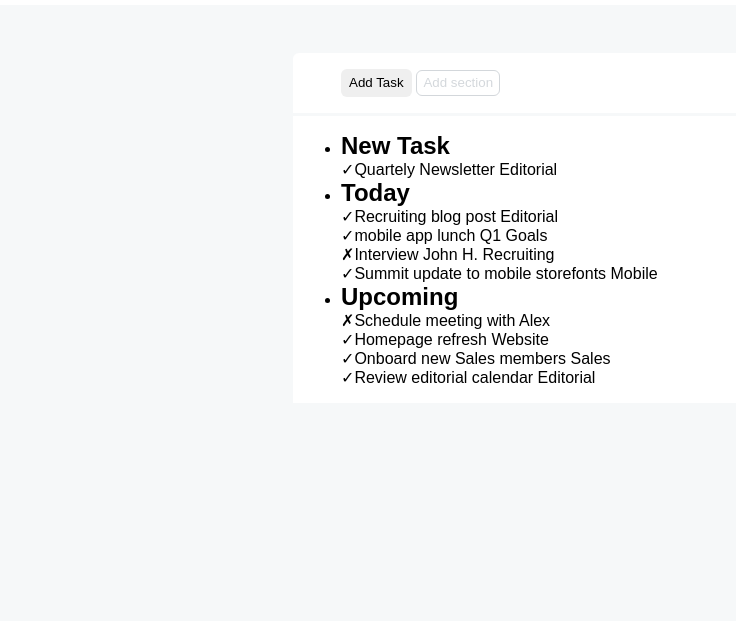
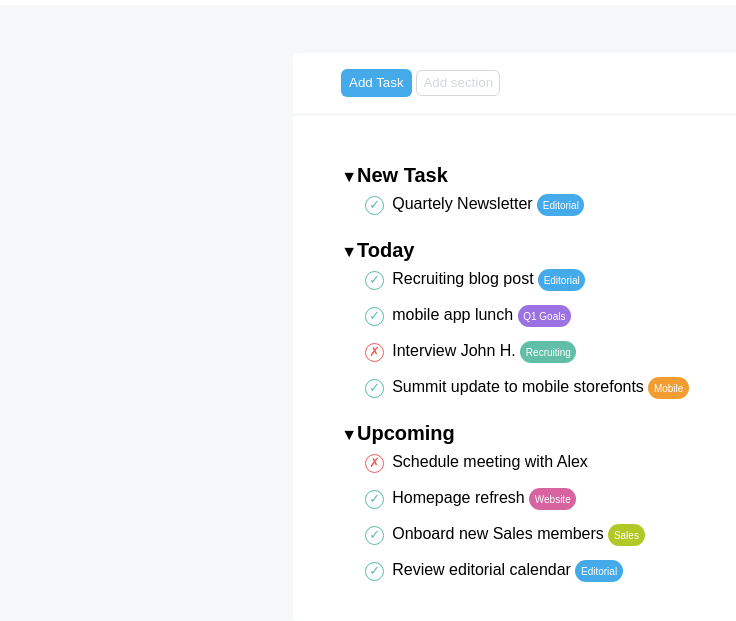
Before and after one commit to MirkoValle/html-css-toboolist, a plain HTML site: page index.html in a window 1280 px wide. Shown: the part 61-682 px from the top of the page, without its empty margins (0-736 px from the left). Drawn offline with Linux system fonts and the light colour scheme.

Commit message:
CSS panel labels and check missing

```diff
--- a/CSS/style.css
+++ b/CSS/style.css
@@ -3,7 +3,6 @@
     padding: 0;
     box-sizing: border-box;
 }
-
 
 body {
     background-color: #f6f8f9;
@@ -25,6 +24,7 @@ img {
 h1 {
     font-size: 2.5rem;
     display: inline;
+    font-weight: 700;
 }
 
 main {
@@ -48,6 +48,7 @@ button {
     border: none;
     padding: .4rem .5rem;
     border-radius: 6px;
+    color: white;
 }
 
 .transparent {
@@ -58,4 +59,79 @@ button {
     font-weight: 500;
 }
 
-.label {}
+section {
+    border-radius: 0 0 6px 6px;
+}
+
+ul {
+    list-style-type: "▼";
+    padding: 1rem;
+}
+
+h2 {
+    font-size: 20px;
+    padding-top: 1rem;
+}
+
+p {
+    padding: .5rem;
+}
+
+.label {
+    color: white;
+    font-size: 10px;
+    padding: .35rem;
+    border-radius: 16px;
+}
+
+#azzurro {
+    background-color: #44aaea;
+}
+
+#viola {
+    background-color: #9c72e3;
+}
+
+#verdino {
+    background-color: #62bfa7;
+}
+
+#arancione {
+    background-color: #f29d32;
+}
+
+#rosa {
+    background-color: #d863a1;
+}
+
+#verde-pisello {
+    background-color: #b0c926;
+}
+
+.check {
+    color: #58baa2;
+    border: 1px solid #58baa2;
+    border-radius: 50%;
+    display: inline-block;
+    width: 1.2rem;
+    height: 1.2rem;
+    text-align: center;
+    padding: .20rem;
+    margin-right: .5rem;
+    line-height: 10px;
+    font-size: .8rem;
+}
+
+.cross {
+    color: #ea5d56;
+    border: 1px solid #ea5d56;
+    border-radius: 50%;
+    display: inline-block;
+    width: 1.2rem;
+    height: 1.2rem;
+    text-align: center;
+    padding: .20rem;
+    margin-right: .5rem;
+    line-height: 10px;
+    font-size: .8rem;
+}
```
